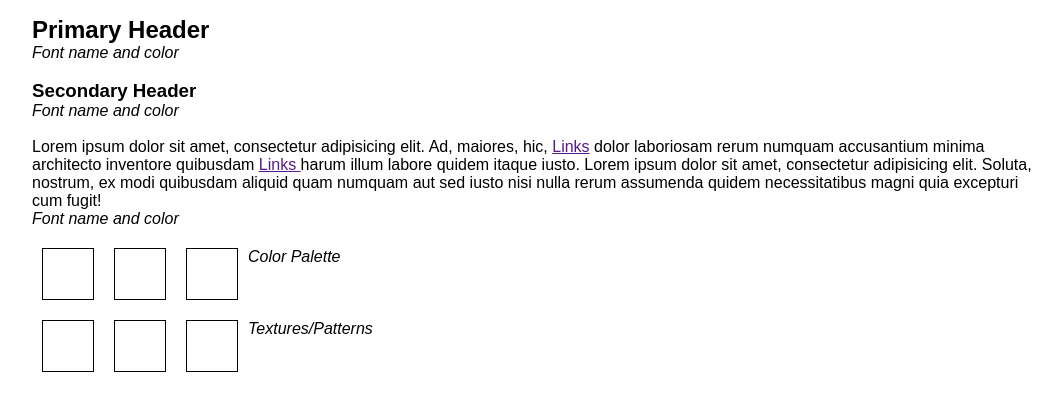
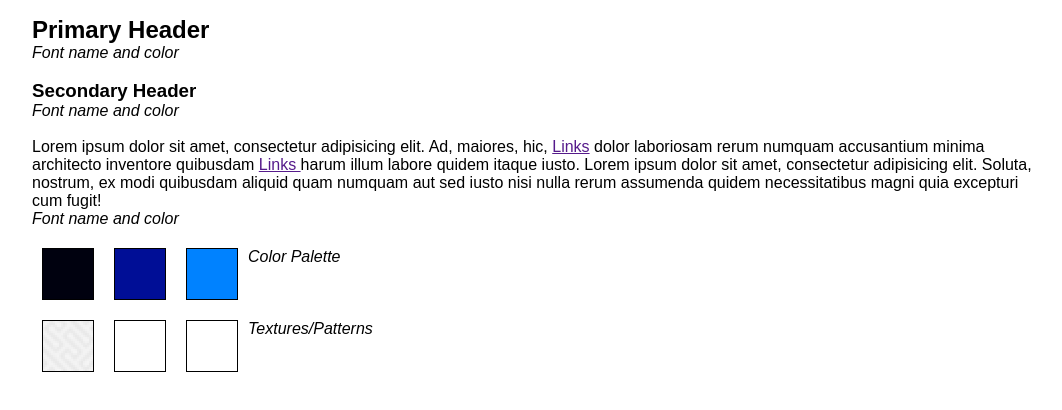
Before and after one commit to dancingpinata/p3-style-tile, a plain HTML site: page index.html in a window 1280 px wide. Shown: the part 324-734 px from the top of the page, without its empty margins (108-1170 px from the left). Drawn offline with Linux system fonts and the light colour scheme.

Commit message:
V2
Added palette

```diff
--- a/css/styles.css
+++ b/css/styles.css
@@ -21,8 +21,29 @@ section {
 	width: 50px;
 }
 
+.color-1 {
+	background: #00010F;
+}
+
+.color-2 {
+	background: #000E96;
+}
+
+.color-3 {
+	background: #0082FF;
+}
+
+.pattern-1 {
+	background: url('../img/BG2x.png');
+}
 
 /* Show Grid */
 .showgrid {
 	background: url("../img/grid-bg.png") repeat-y;
 }
+
+/*
+Dark Mint : #00CB73;
+Light Seafoam: #A8F8FF;
+Icy Yellow: #F1FF7A;
+*/
```
Also changed, not shown: img/BG.png (added), img/BG2x.png (added).
